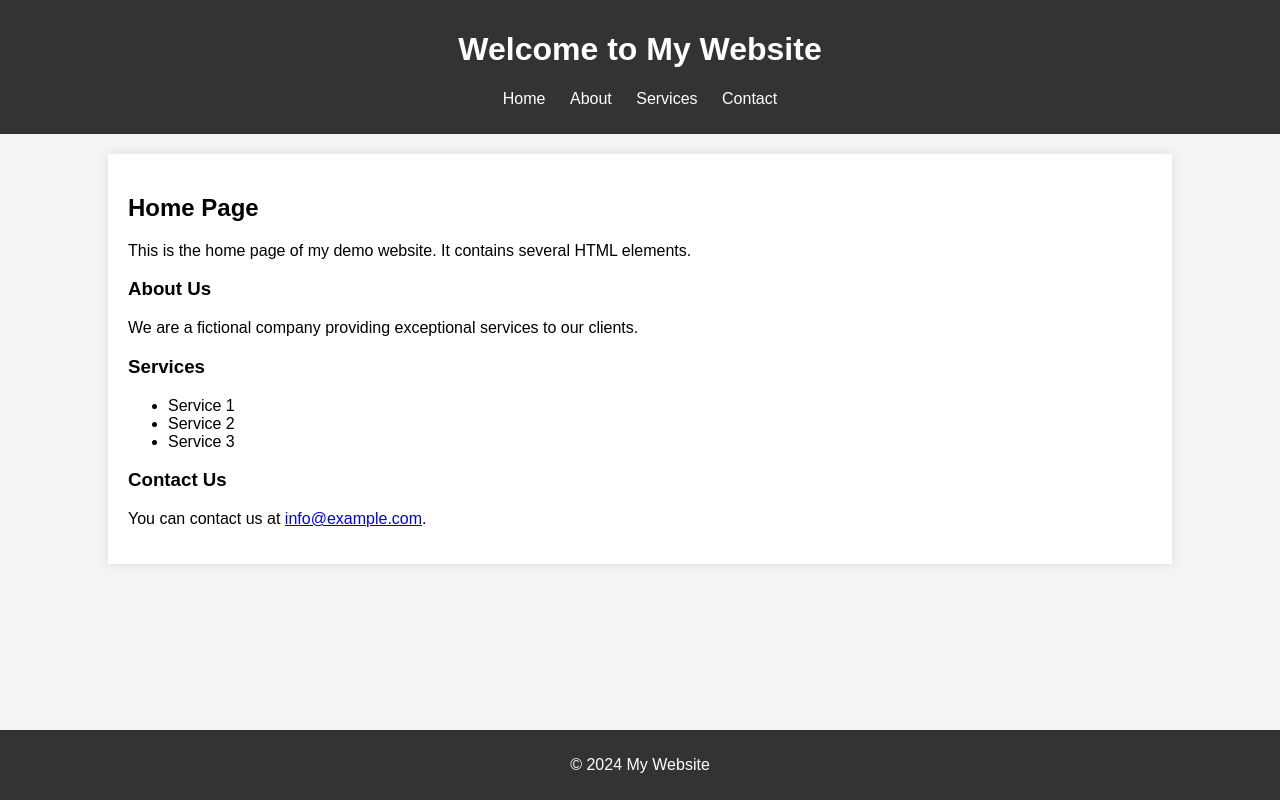
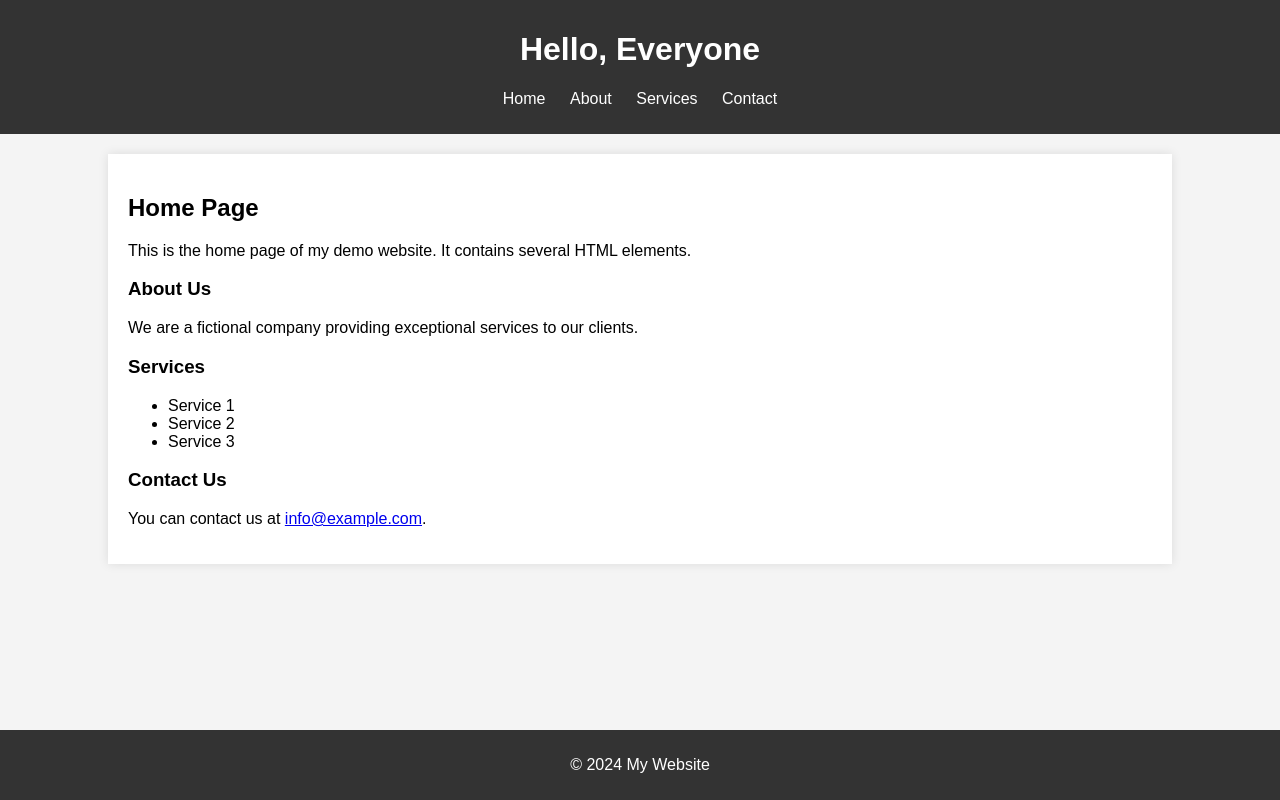
Before and after one commit to kulnaak/Jenkins, a website: page public/index.html in a window 1280 px wide. Drawn offline with Linux system fonts and the light colour scheme.

Commit message:
Update index.html

```diff
--- a/public/index.html
+++ b/public/index.html
@@ -49,7 +49,7 @@
 </head>
 <body>
     <header>
-        <h1>Welcome to My Website</h1>
+        <h1>Hello, Everyone</h1>
         <nav>
             <ul>
                 <li><a href="#">Home</a></li>
```
